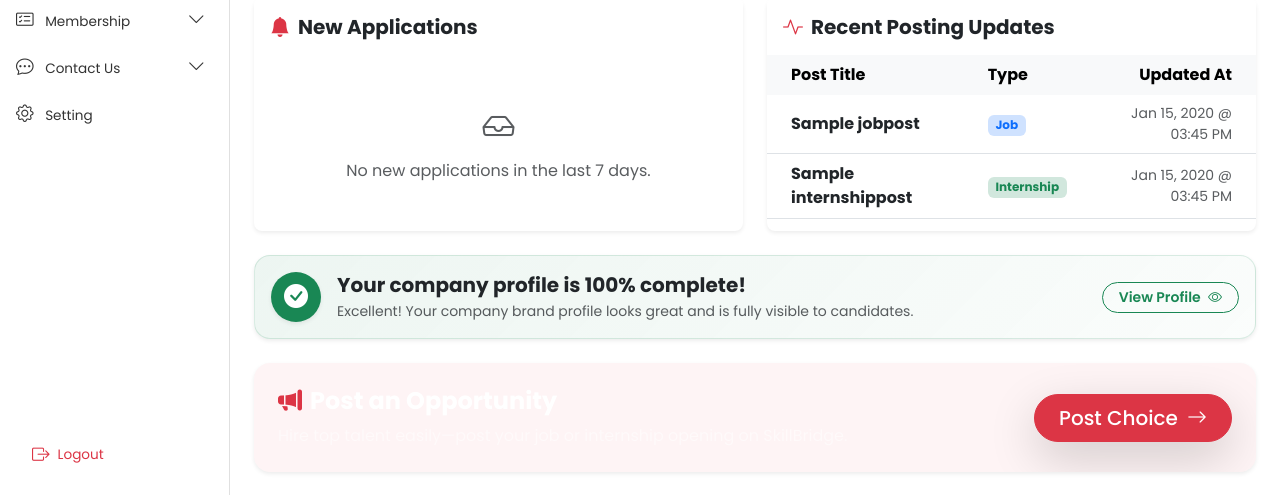
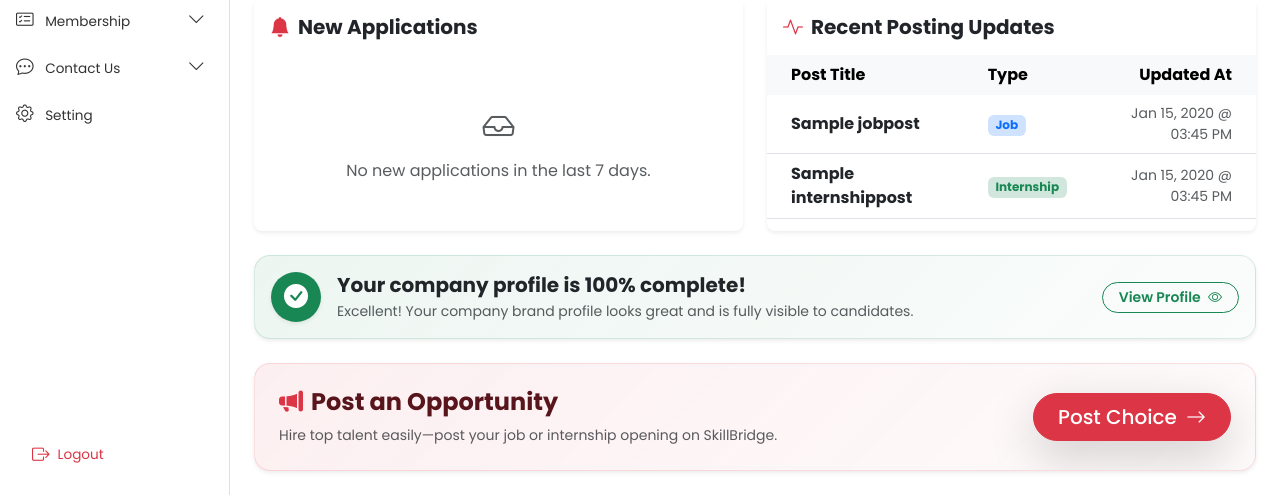
Before and after one commit to SHUBHAM-NIRMAL18/skillbridge, a Django app: page /company/dashboard/ in a window 1280 px wide. Shown: the part 305-801 px from the top of the page. Run offline with Django 5.2, Linux system fonts and the light colour scheme; a user stored in the database is signed in; tables that the repository leaves empty hold one stand-in row (values such as "Sample post"); data that the repository does not hold is empty; some libraries are stand-ins or nearby versions.

Commit message:
fix(company): resolve invisible white text on opportunity banner by using light red gradient

```diff
--- a/company/templates/company/dashboard.html
+++ b/company/templates/company/dashboard.html
@@ -218,16 +218,14 @@
   {% endif %}
 
   <!-- "Post your Internship/Job" Banner (Moved down) -->
-  <div class="card bg-gradient border-0 shadow-sm mb-4 position-relative overflow-hidden"
-       style="background: linear-gradient(135deg, #1e1e2f 0%, #11111d 100%); border-radius: 16px;">
-    <div class="position-absolute top-0 start-0 w-100 h-100" style="background: rgba(220, 53, 69, 0.05); z-index: 0;"></div>
-    <div class="card-body p-4 position-relative text-white z-1">
+  <div class="card mb-4 border-0 shadow-sm bg-light-danger-grad position-relative overflow-hidden">
+    <div class="card-body p-4 position-relative z-1">
       <div class="d-flex justify-content-between align-items-center flex-wrap">
         <div>
-          <h4 class="fw-bold mb-2 text-white">
+          <h4 class="fw-bold mb-2 text-danger-emphasis">
             <i class="bi bi-megaphone-fill text-danger me-2"></i>Post an Opportunity
           </h4>
-          <p class="mb-0 opacity-90 text-white-50">Hire top talent easily—post your job or internship opening on SkillBridge.</p>
+          <p class="mb-0 text-muted small">Hire top talent easily—post your job or internship opening on SkillBridge.</p>
         </div>
         <div class="mt-3 mt-md-0">
           <a href="{% url 'company:company_post_choice' %}" class="btn btn-danger btn-lg rounded-pill px-4 py-2.5 shadow-lg hover-scale">
@@ -281,6 +279,11 @@
     border: 1px solid rgba(25, 135, 84, 0.15) !important;
     border-radius: 16px;
   }
+  .bg-light-danger-grad {
+    background: linear-gradient(135deg, rgba(220, 53, 69, 0.08) 0%, rgba(220, 53, 69, 0.02) 100%) !important;
+    border: 1px solid rgba(220, 53, 69, 0.15) !important;
+    border-radius: 16px;
+  }
   .hover-scale {
     transition: transform 0.2s ease, box-shadow 0.2s ease;
   }
```
